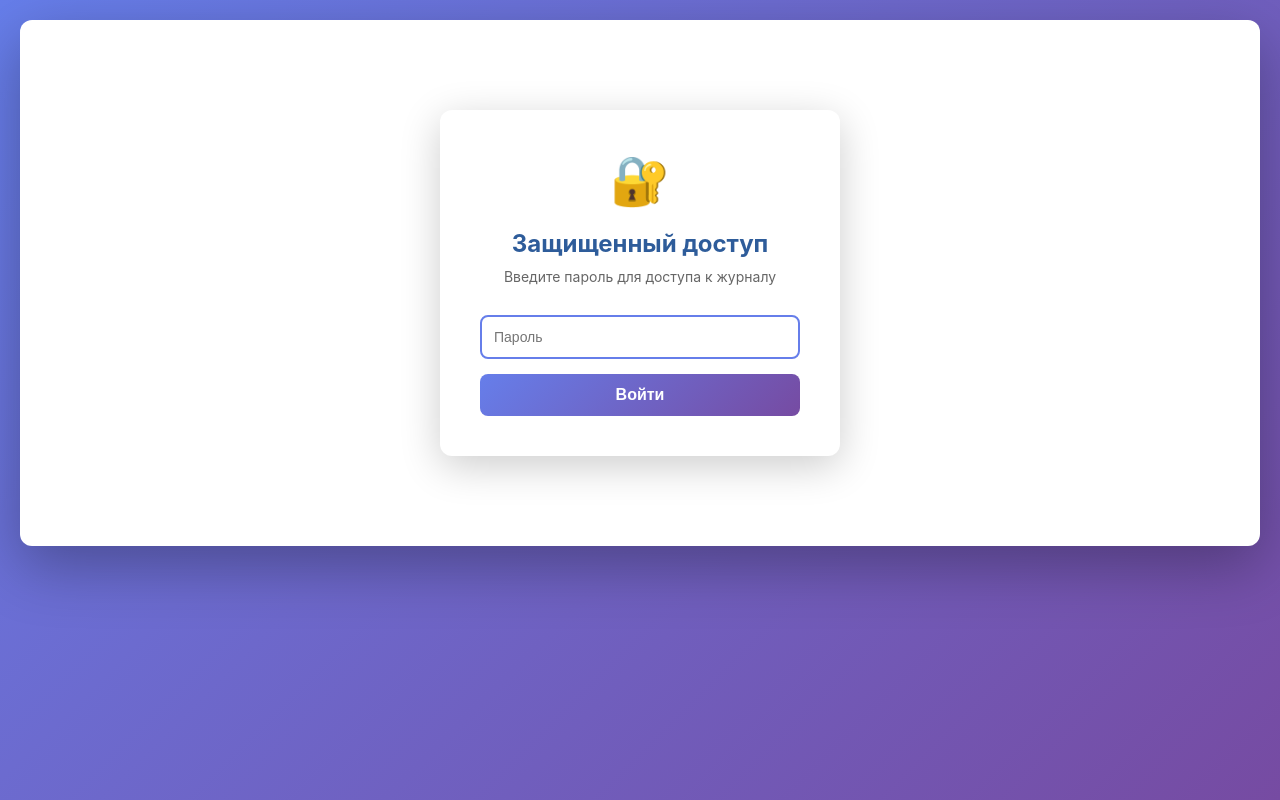
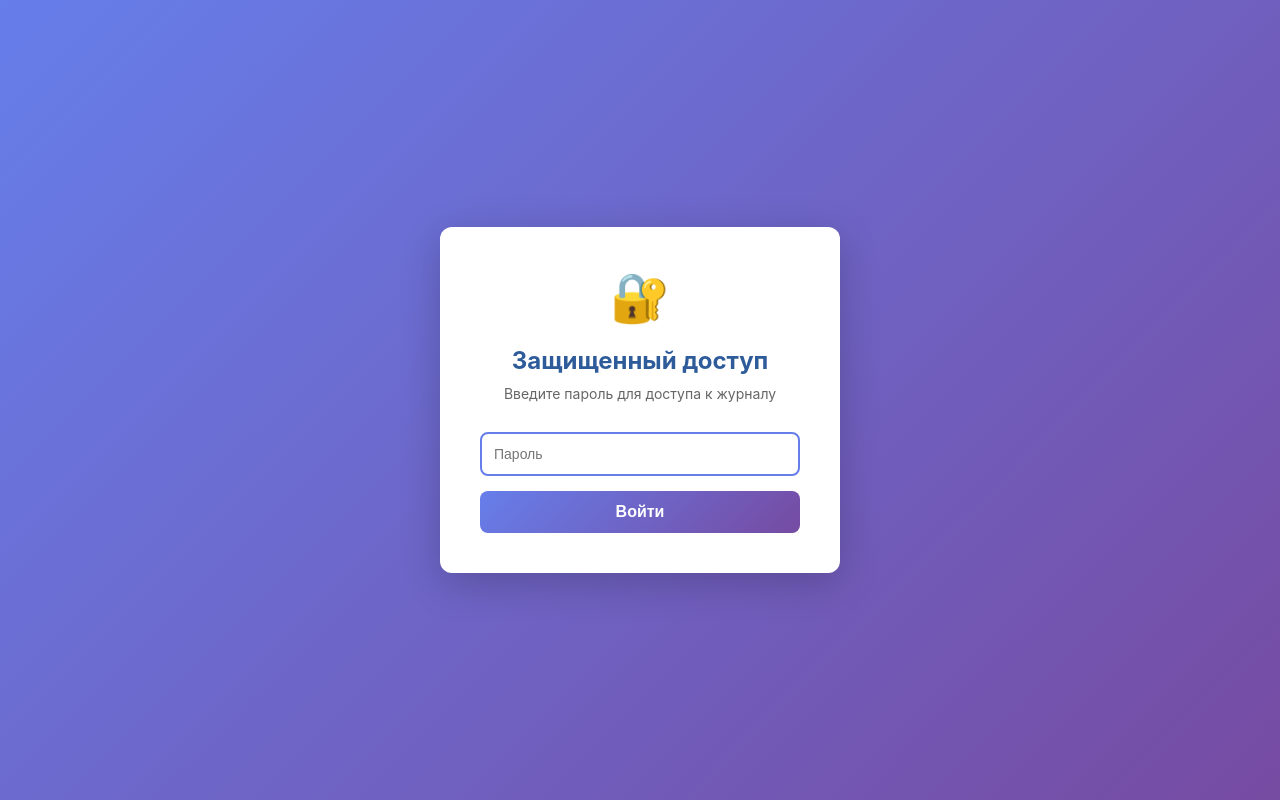
Before and after one commit to gagarinyury/voice-work-telega, a website: page index.html in a window 1280 px wide. Drawn offline with Linux system fonts and the light colour scheme.

Commit message:
Fix login screen to be fullscreen overlay

```diff
--- a/index.html
+++ b/index.html
@@ -25,6 +25,8 @@
             border-radius: 12px;
             padding: 30px;
             box-shadow: 0 20px 60px rgba(0,0,0,0.3);
+            position: relative;
+            z-index: 1;
         }
 
         h1 {
@@ -42,11 +44,16 @@
         }
 
         .login-screen {
+            position: fixed;
+            top: 0;
+            left: 0;
+            right: 0;
+            bottom: 0;
             display: none;
             text-align: center;
-            padding: 60px 20px;
-            min-height: 400px;
-            display: flex;
+            padding: 20px;
+            background: linear-gradient(135deg, #667eea 0%, #764ba2 100%);
+            z-index: 9999;
             flex-direction: column;
             justify-content: center;
             align-items: center;
@@ -450,7 +457,6 @@
     </style>
 </head>
 <body>
-    <div class="container">
     <!-- Экран входа -->
     <div id="loginScreen" class="login-screen active">
         <div class="login-card">
@@ -465,6 +471,7 @@
         </div>
     </div>
 
+    <div class="container">
         <!-- Основной журнал -->
         <div id="journalScreen" style="display: none;">
             <div style="display: flex; justify-content: space-between; align-items: center; margin-bottom: 20px;">
```
Lines whose indentation alone changed are shown as unchanged.
